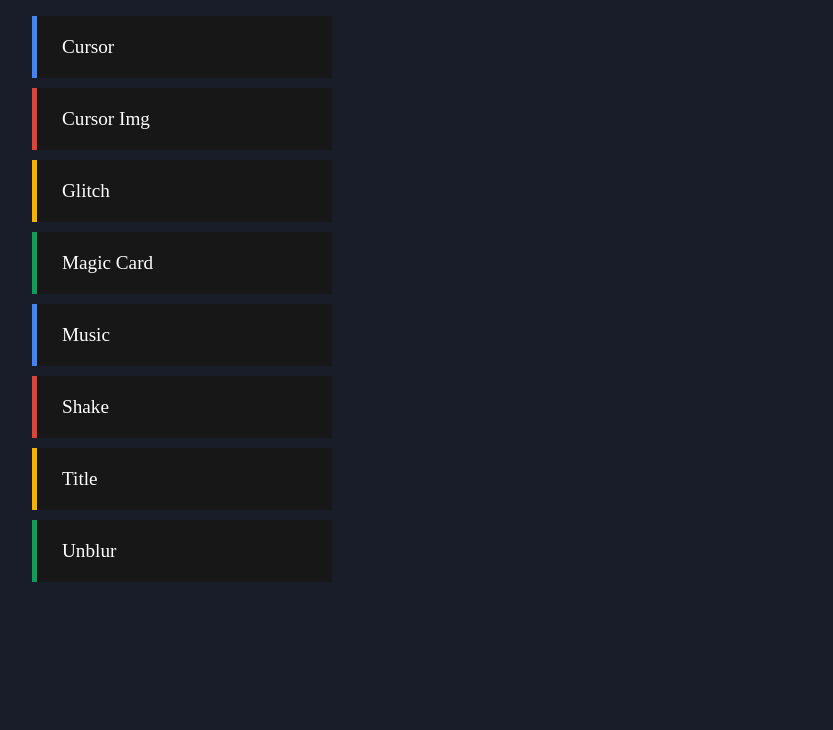
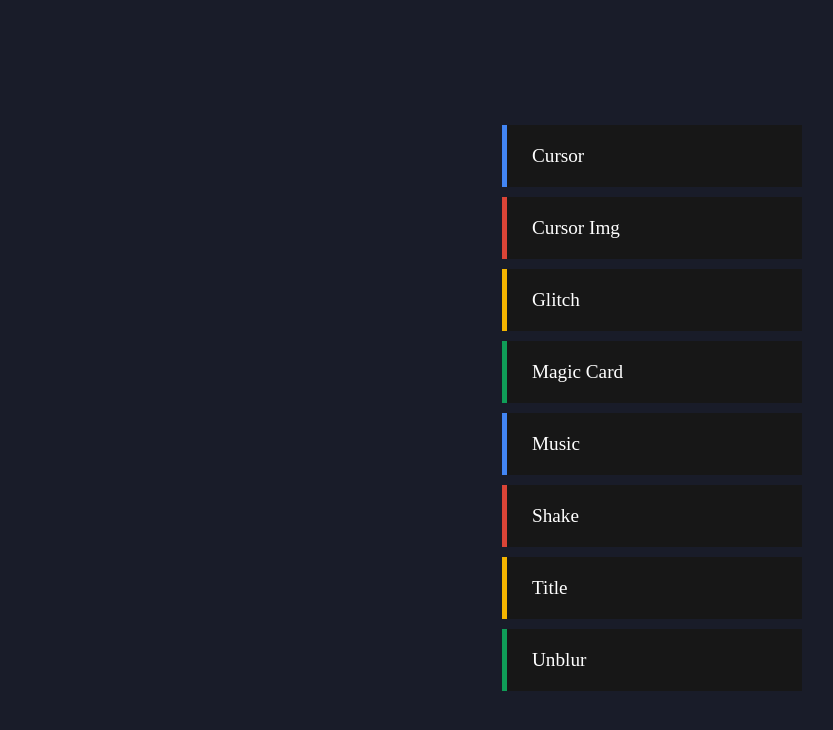
Before and after one commit to Belzebulle/Html-Sharp, a PHP site: page / in a window 1280 px wide. Shown: the top 730 px of the page, without its empty margins (16-849 px from the left). Run offline with PHP 8.4, Linux system fonts and the light colour scheme.

Commit message:
update style.css

```diff
--- a/index.html
+++ b/index.html
@@ -8,7 +8,8 @@
     <title>Document</title>
 </head>
 <body>
-    <ol>
+    <div class="box">
+          <ol>
         <li><a href="cursor/index.html">Cursor</a></li>
         <li><a href="cursor img/index.html">Cursor Img</a></li>
         <li><a href="glitch/index.html">Glitch</a></li>
@@ -18,6 +19,8 @@
         <li><a href="title/index.html">Title</a></li>
         <li><a href="unblur/index.html">Unblur</a></li>
     </ol>
+    </div>
+
 
 </body>
 </html>
--- a/style.css
+++ b/style.css
@@ -1,5 +1,9 @@
 body{
     background-color: #191c29;
+    position: absolute;
+    top: 50%;
+    left: 50%;
+    transform: translate(-50%, -50%);
 }
 
 a {
```
